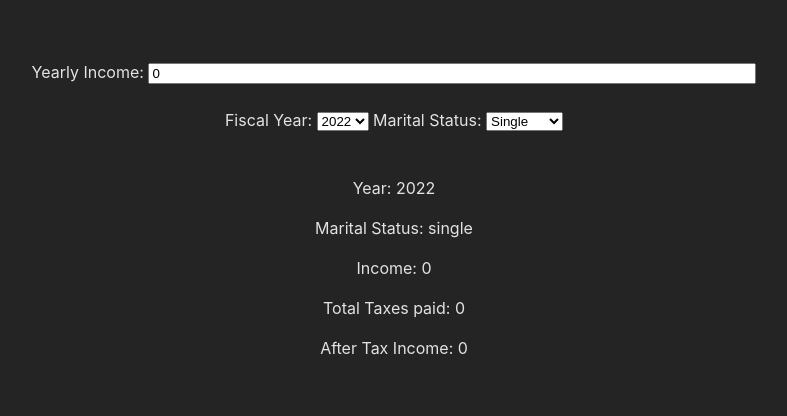
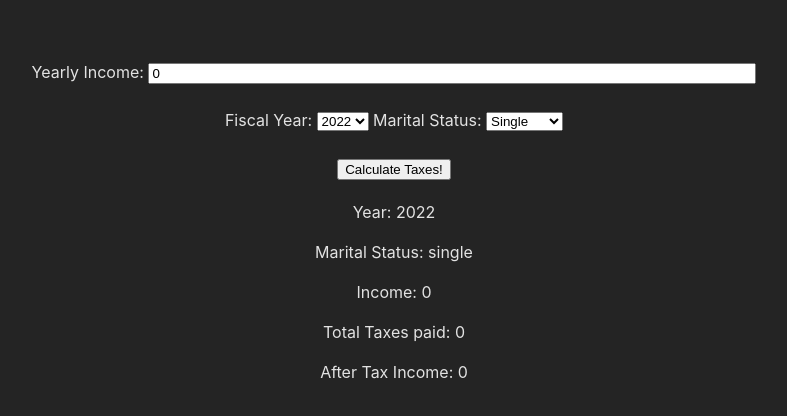
Before and after one commit to Larry-Gan/PCSTaxToolV2, a Svelte app: page / in a window 1280 px wide. Shown: the top 416 px of the page, without its empty margins (246-1033 px from the left). Built offline with nearby package versions, Linux system fonts and the light colour scheme.

Commit message:
cleaned up some comments

```diff
--- a/src/App.svelte
+++ b/src/App.svelte
@@ -1,45 +1,6 @@
 <script>
   import * as tax_data from './lib/data.js';
-  /*import { Chart } from 'svelte-chartjs'
-  import Chart from 'chart.js';
-  import { onMount } from 'svelte';
-  import {
-      Chart as ChartJS,
-      Tooltip,
-      Legend,
-      BarElement,
-      PointElement,
-      LineElement,
-      CategoryScale,
-      LinearScale,
-      LineController,
-      BarController,
-  } from 'chart.js';
 
-  ChartJS.register(
-      LinearScale,
-      CategoryScale,
-      BarElement,
-      PointElement,
-      LineElement,
-      Legend,
-      Tooltip,
-      LineController,
-      BarController
-  );
-  let ctx;
-/**
-   * @type {HTMLCanvasElement}
-   */
-/*let chartCanvas;
-  let chartData = tax_data.defaultSpend2022;
-  onMount(async () => {
-    ctx = chartCanvas.getContext('2d');
-    // @ts-ignore
-    var chart = new Chart(ctx, tax_data.defaultSpend2022);
-
-});
-  */
   let yearlyIncome = 0;
   let year = '2022';
   let marrStatus = 'single';
@@ -48,7 +9,7 @@
 
   // @ts-ignore
   function calcTaxes() {
-       let intIncome = yearlyIncome;
+      let intIncome = yearlyIncome;
       let curr_taxes = 0;
 
       // grab correct tax data for year
@@ -105,8 +66,8 @@
       // update tax info
       taxes = curr_taxes + socSec + medicare;
       afterTax = intIncome - taxes;
-
-      // code that fills in chart data
+      return yearlyIncome;
+      // TODO: code that fills in chart.js data
       /*let yourPayments = [medicare, socSec]
       for (let i = 2; i < govtSpendingPercents.length; i++) {
           yourPayments.push(govtSpendingPercents[i] * taxes);
@@ -122,9 +83,8 @@ let answer = '';
 </script>
 
 <div class="index">
-  <form>
+  <form on:submit|preventDefault={() => yearlyIncome = calcTaxes()}>
       <label for="fname">Yearly Income:</label>
-      <!--Pressing enter resets the page on input and I'm not sure why-->
       <input type="number" class = "income-entry" bind:value={yearlyIncome} on:input={calcTaxes}><br><br>
       <label for="pin">Fiscal Year:</label>
       <select bind:value={year} on:change={calcTaxes}>
@@ -144,8 +104,7 @@ let answer = '';
       </select>
       <br>
       <br>
-      <!--Commenting this out for now because it resets the page on input and I'm not sure why-->
-      <!--<input type="submit" value="Calculate Taxes!"-->
+      <input type="submit" value="Calculate Taxes!">
     </form>
 </div>
 
@@ -154,9 +113,6 @@ let answer = '';
 <p>Income: {yearlyIncome}</p>
 <p>Total Taxes paid: {taxes}</p>
 <p>After Tax Income: {afterTax}</p>
-
-<!--<canvas bind:this={chartCanvas} id="myChart"></canvas>
-<Chart bind:chart type="pie" {chartData}/>-->
 
 <style>
   .index {
```
